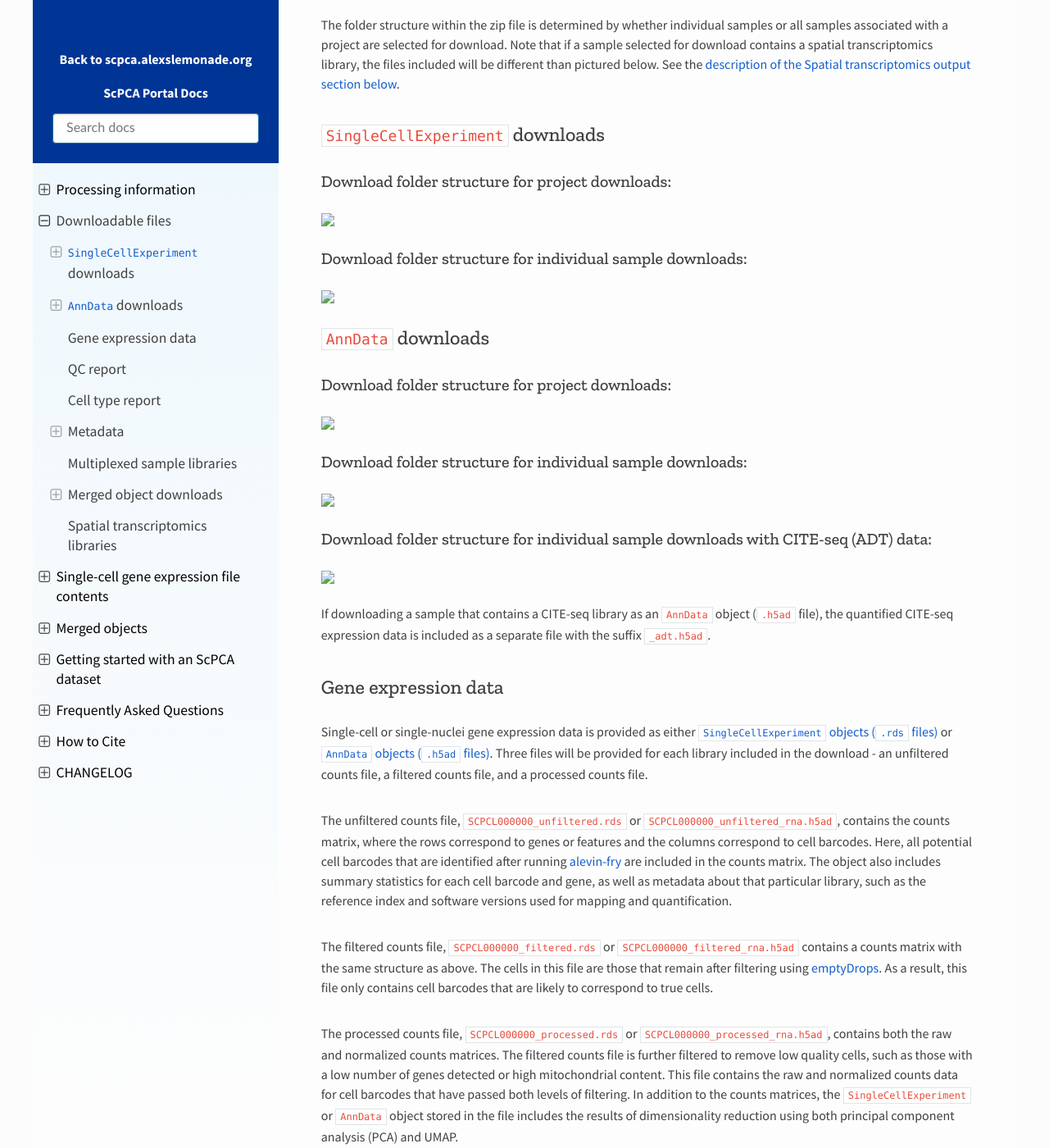
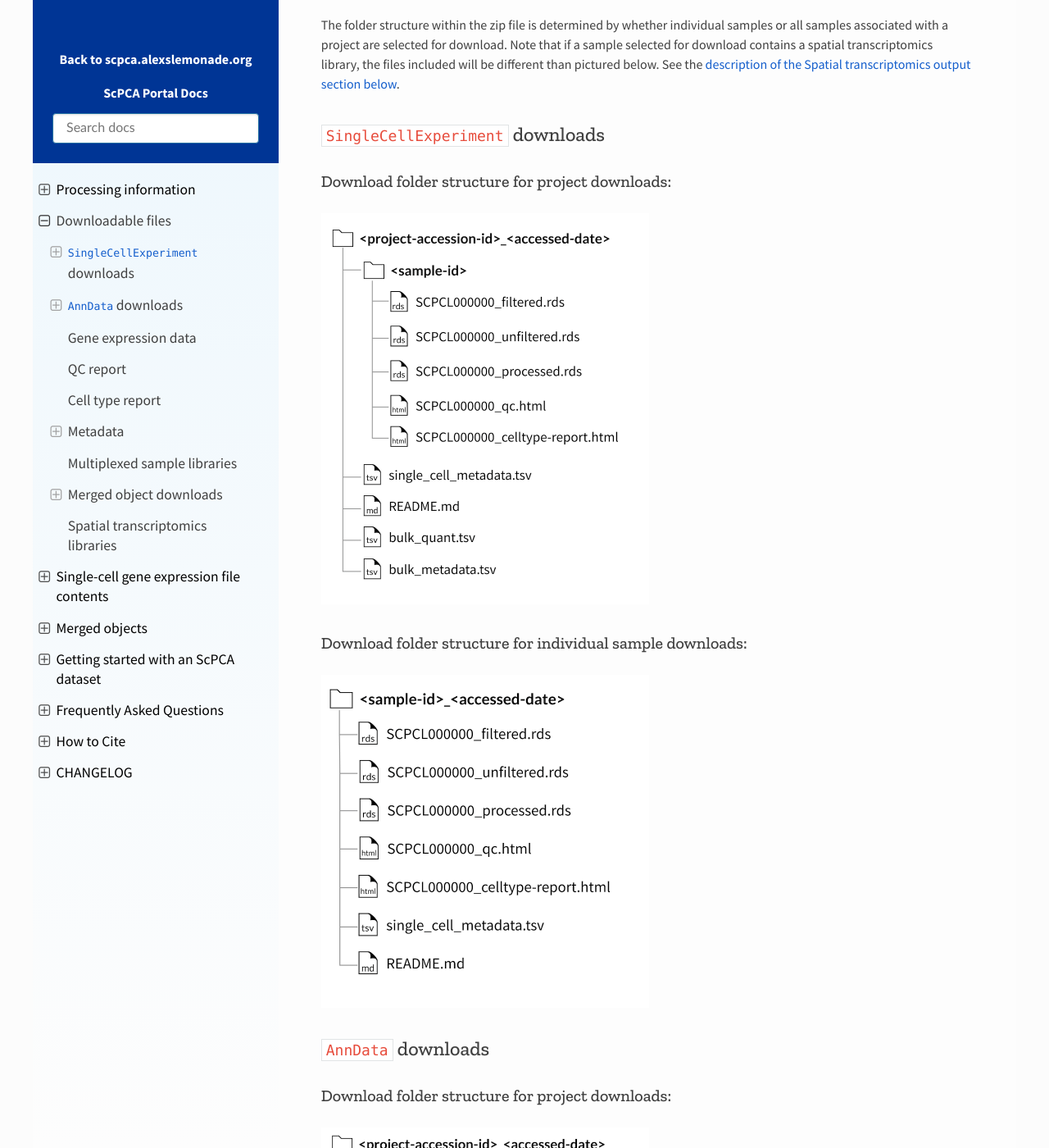
Before and after one commit to DongzeHE/scpca-docs, a Sphinx documentation site: the page built from docs/download_files.md, in a window 1280 px wide and 1400 px high, scrolled down 1158 px. Shown: the whole window at 82% size. Built offline with Sphinx 7.4.7 and the Read the Docs theme 2.0.0, drawn with Linux system fonts in a browser that asks for light colours.

Commit message:
Revert "only resize download images"
This reverts commit c7a587c371137f543474d60a9cc359424f4d2802.

```diff
--- a/docs/_static/style.css
+++ b/docs/_static/style.css
@@ -11,6 +11,10 @@ body {
 .wy-nav-content {
   max-width: 900px;
   background: #fdfdfd;
+}
+
+.wy-nav-content img {
+  max-width: 400px;
 }
 
 h1,
--- a/docs/download_files.md
+++ b/docs/download_files.md
@@ -39,21 +39,21 @@ See the [description of the Spatial transcriptomics output section below](#spati
 ## `SingleCellExperiment` downloads
 
 ### Download folder structure for project downloads:
-<img src="_images/project-download-folder.png" width="400">
+![project download folder](images/project-download-folder.png)
 
 ### Download folder structure for individual sample downloads:
-<img src="_images/sample-download-folder.png" width="400">
+![sample download folder](images/sample-download-folder.png)
 
 ## `AnnData` downloads
 
 ### Download folder structure for project downloads:
-<img src="_images/anndata-project-download-folder.png" width="400">
+![project download folder](images/anndata-project-download-folder.png)
 
 ### Download folder structure for individual sample downloads:
-<img src="_images/anndata-sample-download-folder.png" width="400">
+![sample download folder](images/anndata-sample-download-folder.png)
 
 ### Download folder structure for individual sample downloads with CITE-seq (ADT) data:
-<img src="_images/anndata-sample-citeseq-download-folder.png" width="400">
+![sample download folder](images/anndata-sample-citeseq-download-folder.png)
 
 If downloading a sample that contains a CITE-seq library as an `AnnData` object (`.h5ad` file), the quantified CITE-seq expression data is included as a separate file with the suffix `_adt.h5ad`.
 
@@ -175,7 +175,7 @@ For project downloads, the counts and QC files will be organized by the _set_ of
 These sample set folders are named with an underscore-separated list of the sample ids for the libraries within, _e.g._, `SCPCS999990_SCPCS999991_SCPCS999992`.
 Bulk RNA-seq data, if present, will follow the [same format as bulk RNA-seq for single-sample libraries](#download-folder-structure-for-project-downloads).
 
-<img src="_images/multiplexed-download-folder.png" width="400">
+![multiplexed project download folder](images/multiplexed-download-folder.png)
 
 Because we do not perform demultiplexing to separate cells from multiplexed libraries into sample-specific count matrices, sample downloads from a project with multiplexed data will include all libraries that contain the sample of interest, but these libraries _will still contain cells from other samples_.
 
@@ -212,13 +212,13 @@ This includes a summary of the types of libraries (e.g., single-cell, single-nuc
 Every download also includes the individual [QC report](#qc-report) and, if applicable, [cell type annotation reports](#cell-type-report) for each library included in the merged object.
 
 ### Download folder structure for `SingleCellExperiment` merged downloads:
-<img src="_images/merged-project-download-folder.png" width="400">
+![project download folder](images/merged-project-download-folder.png)
 
 ### Download folder structure for `AnnData` merged downloads:
-<img src="_images/merged-anndata-project-download-folder.png" width="400">
+![project download folder](images/merged-anndata-project-download-folder.png)
 
 ### Download folder structure for `AnnData` merged downloads with CITE-seq (ADT) data:
-<img src="_images/merged-anndata-project-citeseq-download-folder.png" width="400">
+![project download folder](images/merged-anndata-project-citeseq-download-folder.png)
 
 
 ## Spatial transcriptomics libraries
@@ -238,4 +238,4 @@ A full description of all files included in the download for spatial transcripto
 
 Every download also includes a single `spatial_metadata.tsv` file containing metadata for all libraries included in the download.
 
-<img src="_images/spatial-download-folder.png" width="400">
+![sample download with spatial](images/spatial-download-folder.png)
```
